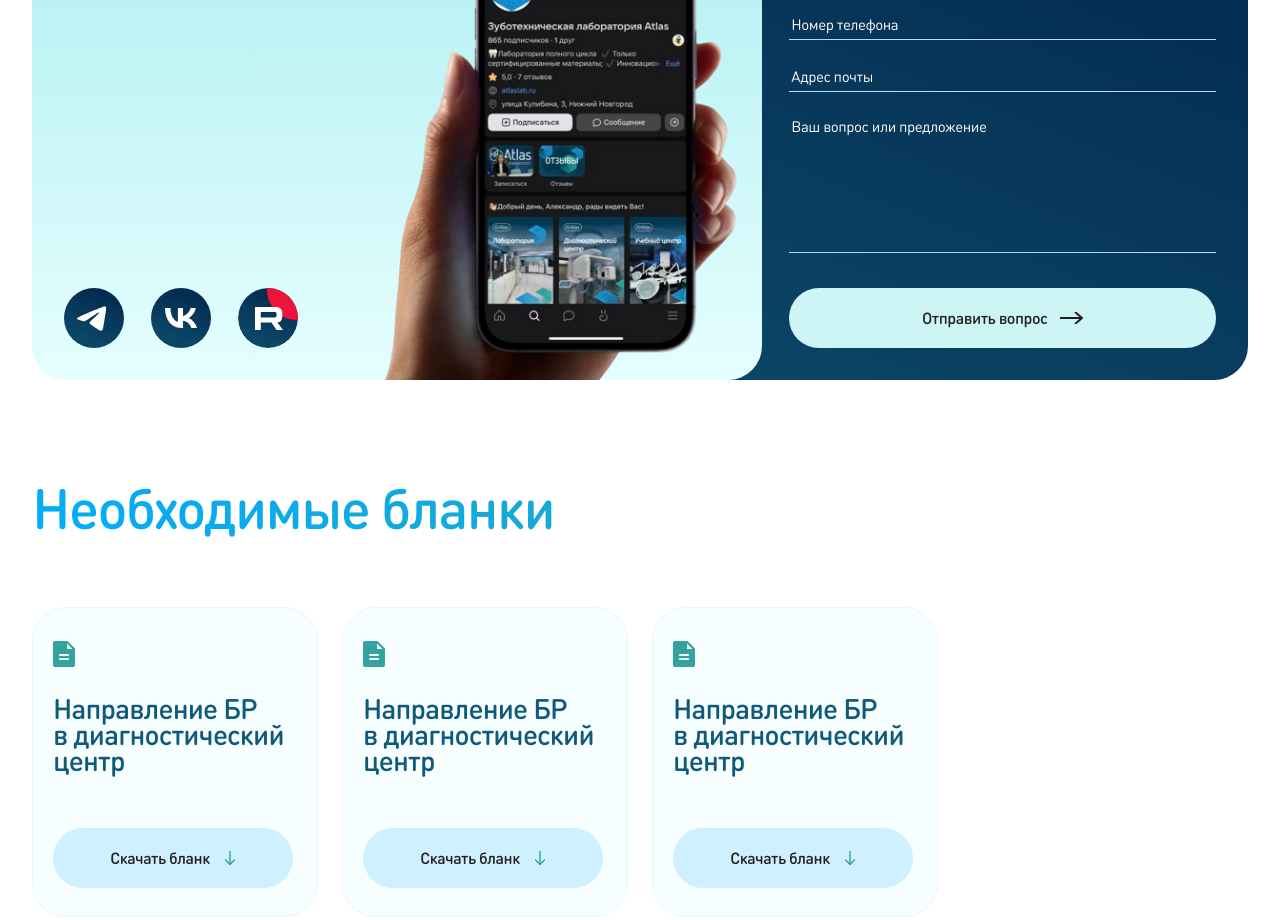
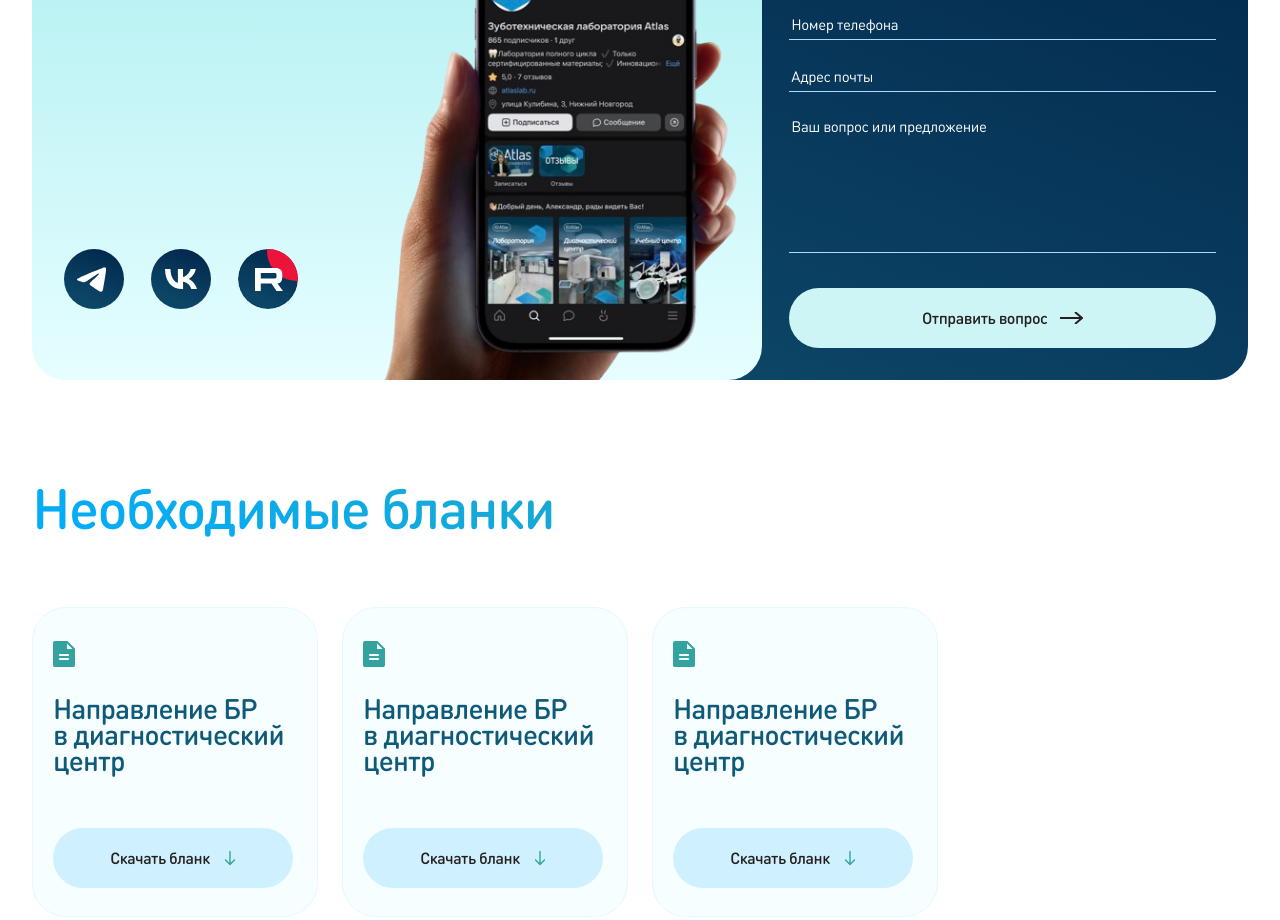
Before and after one commit to mksusha/atlas-map-section, a website built with Vite: page support.html in a window 1280 px wide. Shown: the part 1517-2437 px from the top of the page. Built offline with nearby package versions, Linux system fonts and the light colour scheme.

Commit message:
fix: adjusted icon spacing

```diff
--- a/src/scss/blocks/_cards.scss
+++ b/src/scss/blocks/_cards.scss
@@ -197,7 +197,7 @@ margin-top: 67px;
       display: flex;
       gap: 27px;
       position: absolute;
-      bottom: 32px;
+      bottom: 71px;
       left: 32px;
 
       img {
```
